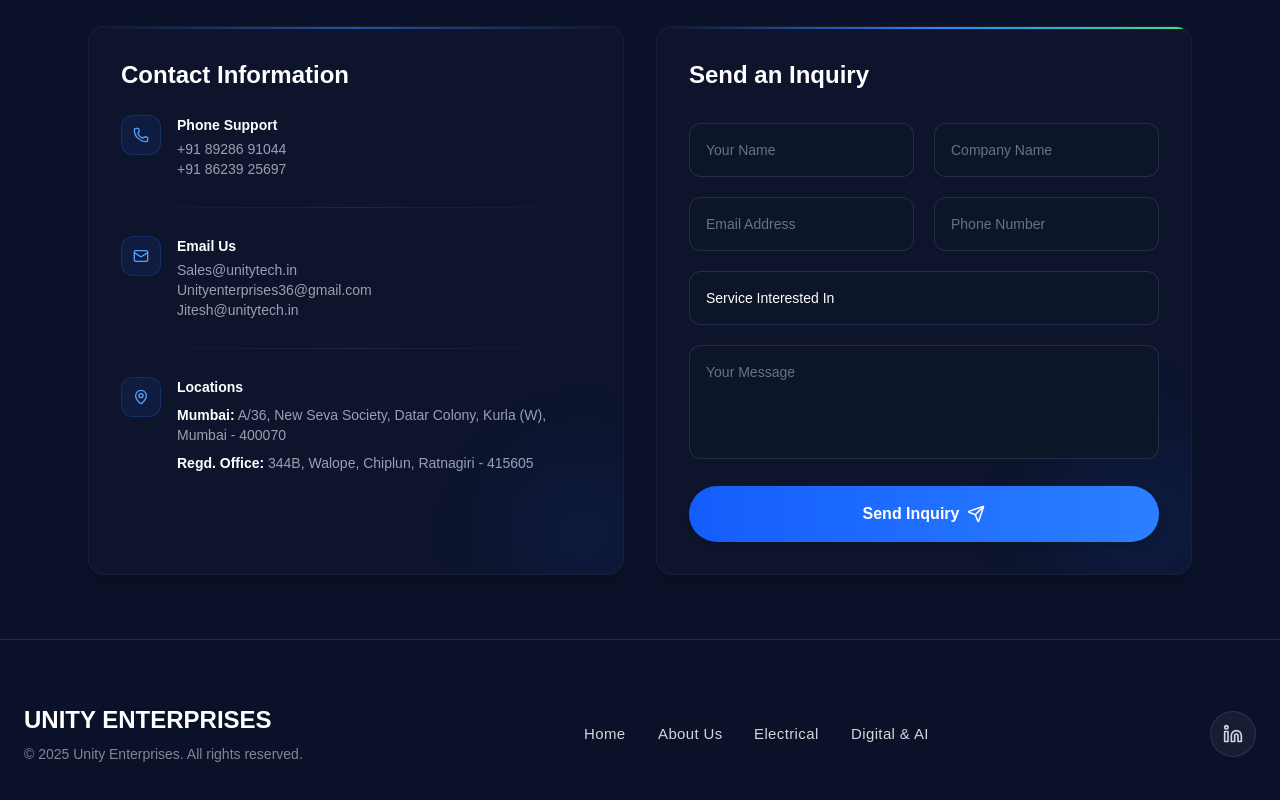
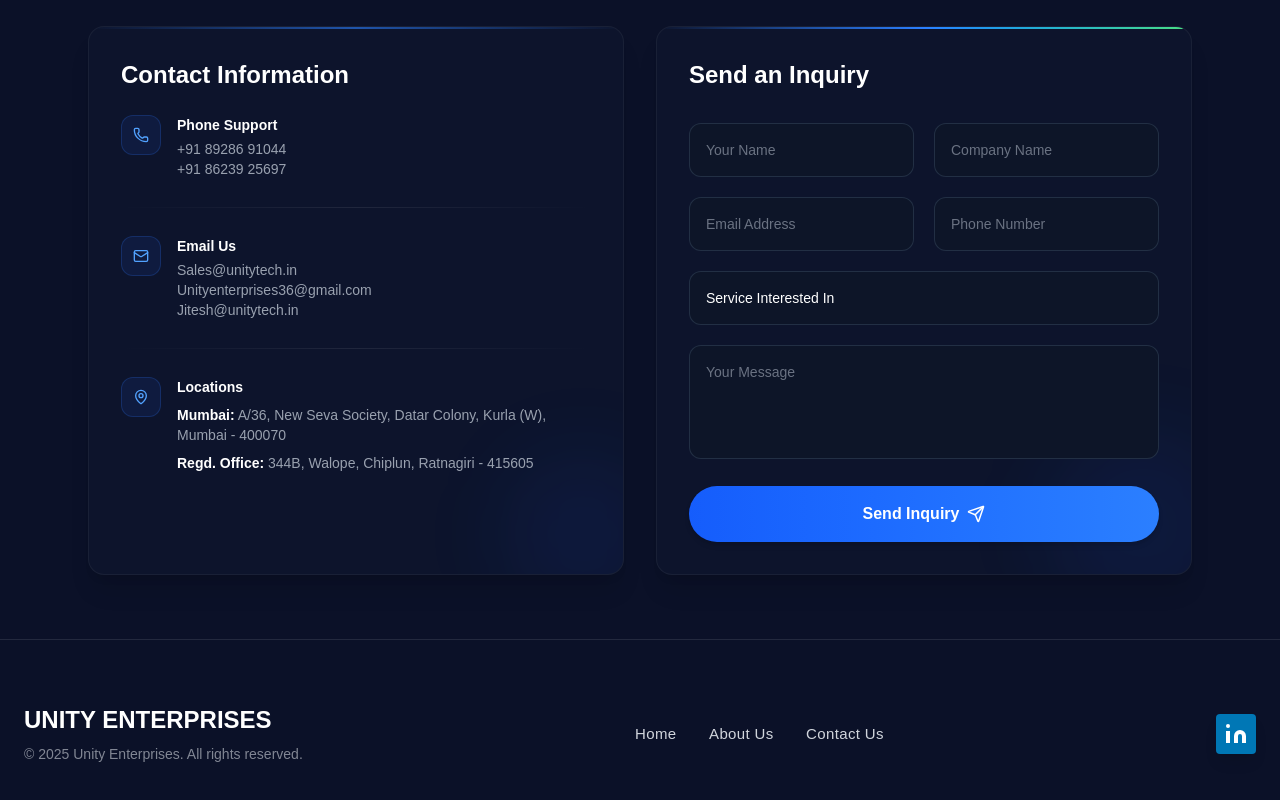
Before and after one commit to prajyotgawade/unity-Enterprises, a Next.js app: page / in a window 1280 px wide. Shown: the part 5629-6429 px from the top of the page. Built offline with nearby package versions, Linux system fonts and the light colour scheme.

Commit message:
new updates

```diff
--- a/src/components/ContactSection.tsx
+++ b/src/components/ContactSection.tsx
@@ -191,8 +191,9 @@
                                 <select name="service" defaultValue="" className={`${inputCls} appearance-none cursor-pointer`}>
                                     <option value="" disabled className="text-gray-400">Service Interested In</option>
                                     <option value="electrical">Electrical Engineering</option>
-                                    <option value="digital">Digital &amp; AI Solutions</option>
-                                    <option value="maintenance">Maintenance Services</option>
+                                    <option value="digitalization">Digitalization & AI</option>
+                                    <option value="solar">Solar Energy Systems</option>
+                                    <option value="other">Other</option>
                                 </select>
 
                                 {/* Message */}
--- a/src/components/Footer.tsx
+++ b/src/components/Footer.tsx
@@ -18,14 +18,21 @@
         <ul className="flex flex-wrap justify-center gap-8 text-[15px] font-normal tracking-wide">
           <li><Link href="/" className="hover:text-[var(--ue-primary)] transition-colors">Home</Link></li>
           <li><Link href="/about" className="hover:text-[var(--ue-primary)] transition-colors">About Us</Link></li>
-          <li><Link href="/electrical" className="hover:text-[var(--ue-primary)] transition-colors">Electrical</Link></li>
-          <li><Link href="/digital" className="hover:text-[var(--ue-primary)] transition-colors">Digital & AI</Link></li>
+          <li><Link href="/#contact" className="hover:text-[var(--ue-primary)] transition-colors">Contact Us</Link></li>
         </ul>
 
         {/* Socials */}
         <div className="flex gap-4">
-          <a href="#" className="p-3 bg-white/5 rounded-full hover:bg-[var(--ue-primary)] hover:text-white transition-all border border-white/10">
-            <Linkedin size={20} />
+          <a
+            href="https://www.linkedin.com/in/unity-enterprises-4050412a4"
+            target="_blank"
+            rel="noopener noreferrer"
+            className="flex items-center justify-center transition-transform hover:scale-110"
+            title="Follow us on LinkedIn"
+          >
+            <div className="w-10 h-10 bg-[#0077b5] rounded-[4px] flex items-center justify-center shadow-lg">
+              <Linkedin size={24} fill="white" strokeWidth={0} className="text-white" />
+            </div>
           </a>
         </div>
       </div>
```
